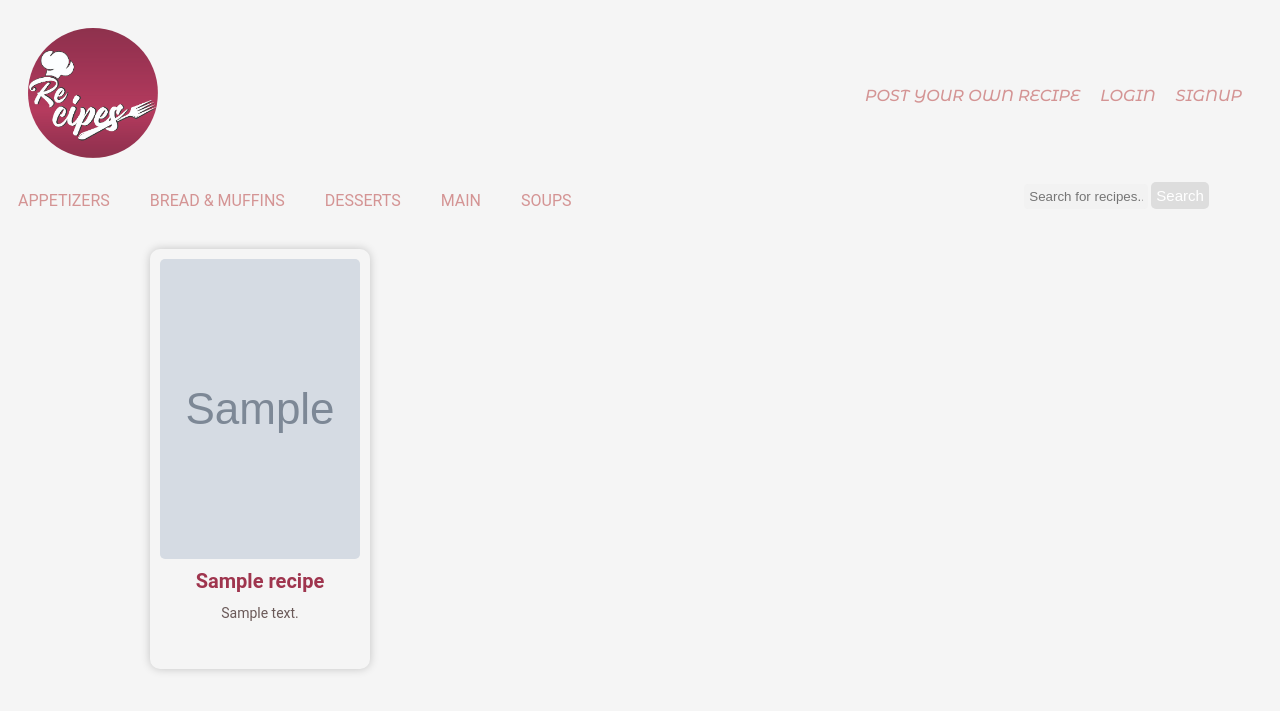
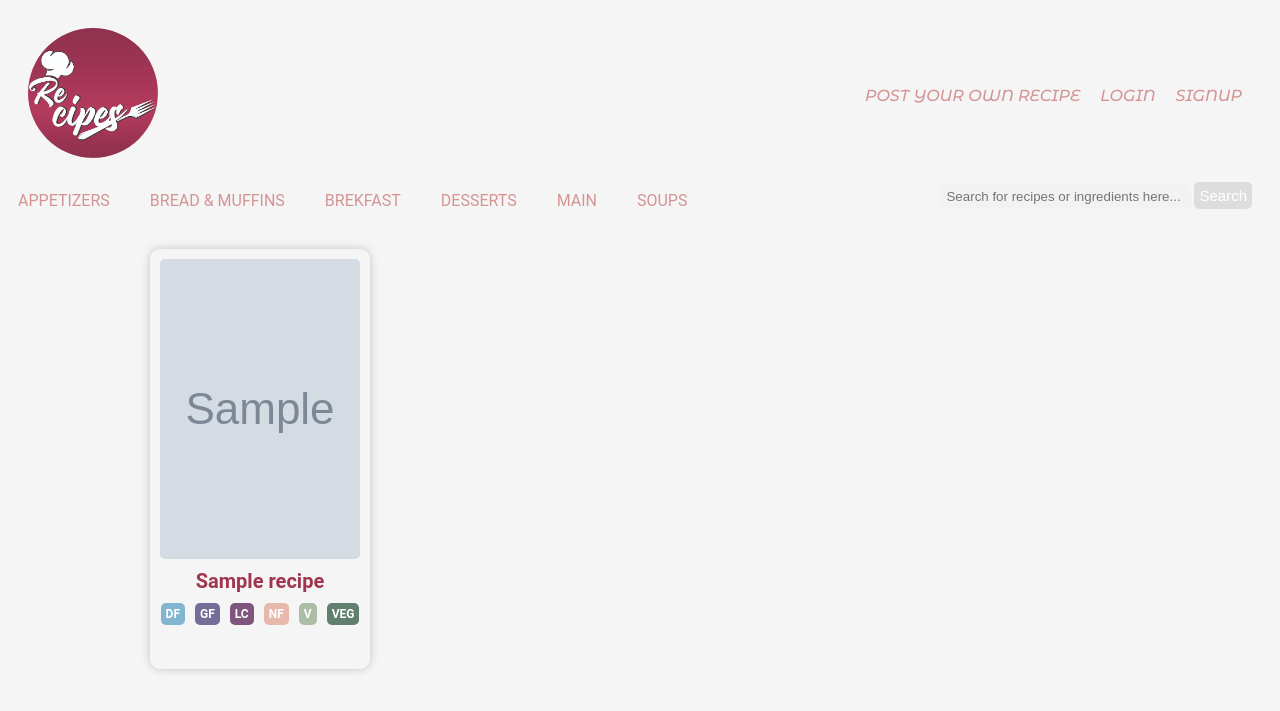
Before and after one commit to RenataKuroda/recipe-flask-app, a Flask app: page / in a window 1280 px wide. Shown: the top 711 px of the page. Run offline with Flask 2, Linux system fonts and the light colour scheme; grey boxes marked "Sample" are stand-in pictures; a database or web service that is not in the repository returns one stand-in record (values such as "Sample title"); some libraries are stand-ins or nearby versions.

Commit message:
adding dietary categories, more filters and displaying

```diff
--- a/app.py
+++ b/app.py
@@ -6,7 +6,7 @@ from cloudinary import CloudinaryImage
 import cloudinary.uploader
 import os
 
-from models.recipe import get_all_recipes, get_recipe, insert_recipe, delete_recipe, update_recipe, get_user_recipes, get_all_recipes_by_search, get_all_recipes_by_course
+from models.recipe import get_all_recipes, get_recipe, insert_recipe, delete_recipe, update_recipe, get_user_recipes, get_all_recipes_by_search, get_all_recipes_by_course, get_all_dairy_free_recipes
 from models.users import get_user_by_email, insert_user
 
 app = Flask(__name__)
@@ -15,7 +15,6 @@ app.config['SECRET_KEY'] = os.getenv('SECRET_KEY')
 @app.route('/')
 def index():
     recipes = get_all_recipes()
-
     return render_template('index.html', recipes=recipes)
 
 if __name__ == "__main__":
@@ -101,10 +100,15 @@ def add_recipe():
 
     title = request.form.get('title')
     description = request.form.get('description')
-    image = request.files.get('image')
 
-    uploaded_image = cloudinary.uploader.upload(image)
-    image_url = uploaded_image['url']
+    if 'image' in request.files:
+        # Upload the image to Cloudinary
+        image = request.files.get('image')
+        uploaded_image = cloudinary.uploader.upload(image)
+        image_url = uploaded_image['url']
+    else:
+        # Set a default image URL or use a placeholder image
+        image_url = 'https://images.unsplash.com/photo-1487260211189-670c54da558d?ixlib=rb-4.0.3&ixid=MnwxMjA3fDB8MHxwaG90by1wYWdlfHx8fGVufDB8fHx8&auto=format&fit=crop&w=774&q=80'
 
     user_id = session['user_id']
     course = request.form.get('course')
@@ -123,7 +127,15 @@ def add_recipe():
         if step_instruction:
             instructions.append(step_instruction)
 
-    insert_recipe(title, description, ingredients, instructions, image_url, course, user_id)
+    dairy_free = request.form.get('dairy_free')
+    gluten_free = request.form.get('gluten_free')
+    low_carb = request.form.get('low_carb')
+    no_added_sugar = request.form.get('no_added_sugar')
+    nut_free = request.form.get('nut_free')
+    vegan = request.form.get('vegan')
+    vegetarian = request.form.get('vegetarian')
+
+    insert_recipe(title, description, ingredients, instructions, image_url, course, user_id, dairy_free, gluten_free, low_carb, no_added_sugar, nut_free, vegan, vegetarian)
 
     return redirect('/')
 
@@ -139,9 +151,15 @@ def my_recipes():
 
 @app.route('/course/<course>')
 def course_result(course):
-    search_recipes = get_all_recipes_by_course(course)
+    recipes = get_all_recipes_by_course(course)
 
-    return render_template('search.html', search_recipes=search_recipes)
+    return render_template('search.html', recipes=recipes)
+
+@app.route('/dairy-free')
+def dairy_free():
+    recipes = get_all_dairy_free_recipes()
+
+    return render_template('search.html', recipes=recipes)
 
 @app.route('/search')
 def search_result():
@@ -159,7 +177,7 @@ def delete_recipe_item(id):
 def update_recipe_form(id):
     recipe = get_recipe(id)
     print(recipe)
-    return render_template("edit_recipe.html", id=id, title=recipe['title'], description=recipe['description'], ingredients=recipe['ingredients'], instructions=recipe['instructions'], image_url=recipe['image_url'], course=recipe['course'])
+    return render_template("edit_recipe.html", id=id, title=recipe['title'], description=recipe['description'], ingredients=recipe['ingredients'], instructions=recipe['instructions'], image_url=recipe['image_url'], course=recipe['course'], gluten_free=recipe['gluten_free'], dairy_free=recipe['dairy_free'], low_carb=recipe['low_carb'], nut_free=recipe['nut_free'], no_added_sugar=recipe['no_added_sugar'], vegan=recipe['vegan'], vegetarian=recipe['vegetarian'])
 
 @app.route('/updated-recipe/<int:id>', methods=['POST'])
 def edit_recipe_form(id):
@@ -178,13 +196,16 @@ def edit_recipe_form(id):
         if step_instruction:
             instructions.append(step_instruction)
 
-    image = request.files.get('image')
-
-    uploaded_image = cloudinary.uploader.upload(image)
-    image_url = uploaded_image['url']
-
     course = request.form.get('course')
 
-    update_recipe(id, title, description, ingredients, instructions, image_url, course)
+    dairy_free = request.form.get('dairy_free')
+    gluten_free = request.form.get('gluten_free')
+    low_carb = request.form.get('low_carb')
+    no_added_sugar = request.form.get('no_added_sugar')
+    nut_free = request.form.get('nut_free')
+    vegan = request.form.get('vegan')
+    vegetarian = request.form.get('vegetarian')
 
-    return redirect('/')
+    update_recipe(id, title, description, ingredients, instructions, course, dairy_free, gluten_free, low_carb, no_added_sugar, nut_free, vegan, vegetarian)
+
+    return redirect('/my-recipes')
--- a/static/css/styles.css
+++ b/static/css/styles.css
@@ -115,6 +115,15 @@ button:hover{
     border-radius: 10px;
     box-shadow: 0px 0px 10px rgba(0,0,0,0.2);
     overflow: hidden;
+    position: relative;
+}
+
+.bottom-box{
+    position: absolute !important;
+    bottom: 0 !important;
+    display: flex !important;
+    justify-content: center !important;
+    align-items: center !important;
 }
 
 .recipe-box a{
@@ -171,7 +180,7 @@ input[type="submit"] {
     margin: 2px;
 }
 
-.heart{
+/* .heart{
     font-size: 24px;
     color: #ddd;
     cursor: pointer;
@@ -180,11 +189,12 @@ input[type="submit"] {
 .heart:hover,
 .heart.active{
     color: #f50909;
-}
+} */
 #main-nav {
     display: flex;
     justify-content: space-between;
     align-items: center;
+    margin-right: 20px;
 }
 
 #main-nav .nav-links {
@@ -194,12 +204,18 @@ input[type="submit"] {
 
 #main-nav .search-form {
     display: flex;
-    gap: 10px;
-    font-size: 0.8rem;
+    gap: 20px;
+    font-size: 12px;
     margin-left: auto;
 }
 
-#main-nav .search-form input[type="text"],
+#main-nav .search-form input[type="text"]{
+    padding: 5px;
+    border: none;
+    background-color: #f2f2f2;
+    width: 250px;
+}
+
 #main-nav .search-form button {
     padding: 5px;
     border: none;
@@ -234,3 +250,56 @@ input[type="submit"] {
     font-size: 14px;
     font-style: italic;
 }
+
+.dietary_categories{
+    display: flex;
+    justify-content: center;
+}
+
+.dietary_categories p{
+    margin: 0 5px;
+    padding: 2px 5px;
+    border-radius: 5px;
+    font-weight: bold;
+    font-size: 12px;
+    color: white;
+}
+
+.df{
+    background-color: #83b5d1;
+}
+
+.gf{
+    background-color: #726e97;
+}
+
+.lc{
+    background-color: #7f557d;
+}
+
+.ns{
+    background-color: #C4B965;
+}
+
+.nf{
+    background-color: #e8b9ab;
+}
+
+.v{
+    background-color: #adbca5;
+}
+.veg{
+    background-color: #607F6E;
+}
+
+/* #dietary-guide-nav {
+    display: flex;
+    justify-content: space-between;
+    align-items: center;
+    margin-right: 20px;
+}
+
+#dietary-guide-nav .nav-links {
+    display: flex;
+    gap: 20px;
+} */
--- a/static/js/script.js
+++ b/static/js/script.js
@@ -43,3 +43,9 @@ addStepButton.addEventListener("click", function() {
     newStepDiv.appendChild(newStepInstructionTextarea);
     stepsContainer.appendChild(newStepDiv);
 });
+
+const dairyFreeCheckbox = document.getElementById('dairy_free_checkbox');
+  const dairyFreeHidden = document.getElementById('dairy_free_hidden');
+  dairyFreeCheckbox.addEventListener('change', () => {
+    dairyFreeHidden.value = dairyFreeCheckbox.checked ? 'on' : 'off';
+  });
--- a/templates/index.html
+++ b/templates/index.html
@@ -11,12 +11,43 @@ Recipes
         <a href="/recipe/{{ recipe.id }}" style="text-decoration: none;">
         <img style="width: 200px; height: 300px;" src="{{ recipe.image_url }}" alt="{{ recipe.title }}">
         <h4>{{ recipe.title }}</h4>
-        <p class="description">
-        {{ recipe.description }}
-        </p>
+        <div class="dietary_categories">
+            {% if recipe.dairy_free %}
+            <p class="df">DF</p>
+            {% endif %}
+            {% if recipe.gluten_free %}
+            <p class="gf">GF</p>
+            {% endif %}
+            {% if recipe.low_carb %}
+            <p class="lc">LC</p>
+            {% endif %}
+            {% if recipe.no_added_sugar %}
+            <p class="ns">NS</p>
+            {% endif %}
+            {% if recipe.nut_free %}
+            <p class="nf">NF</p>
+            {% endif %}
+            {% if recipe.vegan %}
+            <p class="v">V</p>
+            {% endif %}
+            {% if recipe.vegetarian %}
+            <p
+            class="veg">VEG</p>
+            {% endif %}
+          </div>
         </a>
     </div>
         {% endfor %}
 
+<!-- <nav class="dietary-guide-nav">
+    <div><a href="/dairy-free">
+        <div class="dietary_categories">
+        <p class="df">DF</p>
+        </div>
+        <p>Dairy-Free</p>
+    </a></div>
 
+
+
+</nav> -->
 {% endblock main %}
--- a/templates/layout.html
+++ b/templates/layout.html
@@ -10,7 +10,7 @@
         <link rel="preconnect" href="https://fonts.googleapis.com">
         <link rel="preconnect" href="https://fonts.gstatic.com" crossorigin>
         <link href="https://fonts.googleapis.com/css2?family=Montserrat+Alternates:ital,wght@1,500&display=swap" rel="stylesheet">
-        <script src="/static/js/script.js"></script>
+
     </head>
     <body>
         <header class="logo">
@@ -42,15 +42,16 @@
         <nav id="main-nav">
             <div class="nav-links">
                 <a href="/course/appetizers">Appetizers</a>
-              <a href="/course/breadsnmuffins">Bread & Muffins</a>
-              <a href="/course/dessert">Desserts</a>
-              <a href="/course/main">Main</a>
-              <a href="/course/soups">Soups</a>
+                <a href="/course/breadsnmuffins">Bread & Muffins</a>
+                <a href="/course/breakfast">Brekfast</a>
+                <a href="/course/dessert">Desserts</a>
+                <a href="/course/main">Main</a>
+                <a href="/course/soups">Soups</a>
             </div>
 
             <div class="search-form">
               <form action="/search" method="GET">
-                <input type="text" name="query" placeholder="Search for recipes...">
+                <input type="text" name="query" placeholder="Search for recipes or ingredients here...">
                 <button type="submit">Search</button>
               </form>
             </div>
@@ -58,6 +59,6 @@
         <main>
             {% block main%} {% endblock main %}
         </main>
-
+        <script src="/static/js/script.js"></script>
     </body>
 </html>
--- a/templates/search.html
+++ b/templates/search.html
@@ -6,7 +6,7 @@ Recipes
 
 {% block main %}
 <section id="recipeposts">
-    {% for recipe in search_recipes %}
+    {% for recipe in recipes %}
     <div class="recipe-box">
         <a href="/recipe/{{ recipe.id }}" style="text-decoration: none;">
         <img style="width: 200px; height: 300px;" src="{{ recipe.image_url }}" alt="{{ recipe.title }}">
```
Also changed, not shown: models/recipe.py (+13 -9 lines), schema.sql (+18 -13 lines), seed.sql (+0 -35 lines), templates/edit_recipe.html (+42 -8 lines), templates/my_recipes.html (+7 -5 lines), templates/new_recipe.html (+33 -2 lines), templates/recipe_details.html (+24 -1 lines).
